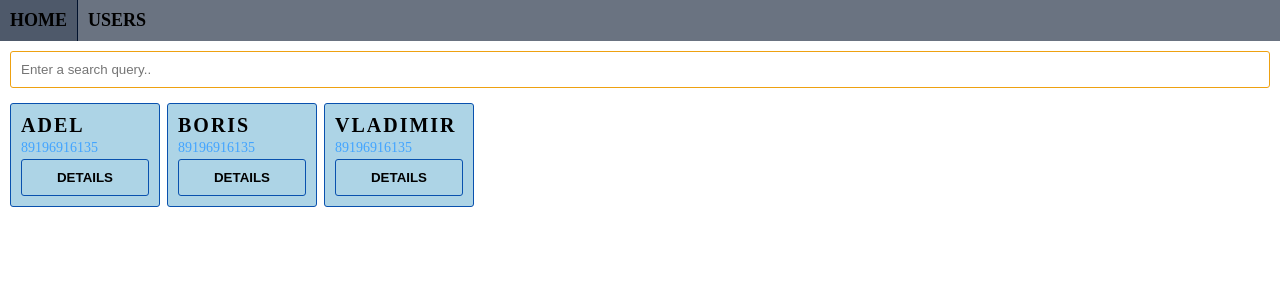
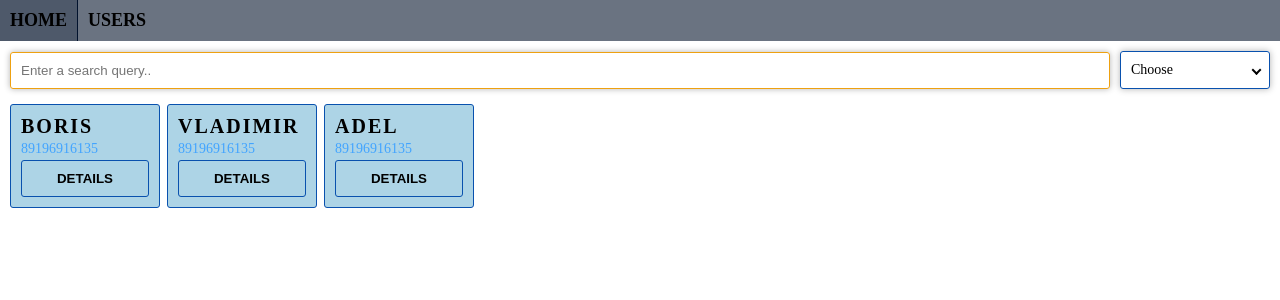
Before and after one commit to basizov/VuePractise, a Vue app in the folder client-side-4/: page /users in a window 1280 px wide. Shown: the top 300 px of the page. Built offline with nearby package versions, Linux system fonts and the light colour scheme.

Commit message:
Dropdown

```diff
--- /dev/null
+++ b/client-side-4/src/components/UIComponents/BaseDropdown.vue
@@ -0,0 +1,128 @@
+<template>
+  <section class="dropdown">
+    <div
+      class="dropdown__header"
+      @click="toggleDropDown"
+    >{{ selectedItem }}</div>
+    <div class="dropdown__items" :class="{
+      'dropdown__items-active': showDropdown
+    }">
+      <div
+        class="dropdown__item"
+        v-for="item in itemsWithoutChoosen"
+        :key="item.name"
+        @click="chooseItem(item)"
+      >{{ item.name }}</div>
+    </div>
+    <div class="dropdown__arrow" :class="{
+      'dropdown__arrow-active': showDropdown
+    }"></div>
+  </section>
+</template>
+
+<script lang='ts'>
+  import { computed, defineComponent, PropType, ref } from "vue";
+  import { IFilter } from '@/models/filter';
+
+  export default defineComponent({
+    name: 'Dropdown',
+    props: {
+      items: {
+        type: Array as PropType<IFilter[]>,
+        required: true
+      }
+    },
+    setup({ items }, { emit }) {
+      const showDropdown = ref(false);
+      const toggleDropDown = () => showDropdown.value = !showDropdown.value;
+      const selectedItem = ref('Choose');
+      const chooseItem = (item: IFilter) => {
+        selectedItem.value = item.name;
+        showDropdown.value = false;
+        emit('changed', item.value);
+      };
+      const propsItems = [{
+        name: 'Choose',
+        value: ''
+      }, ...items];
+      const itemsWithoutChoosen = computed(() => propsItems.filter(i => i.name !== selectedItem.value));
+
+      return {
+        showDropdown,
+        toggleDropDown,
+        selectedItem,
+        itemsWithoutChoosen,
+        chooseItem
+      }
+    }
+  });
+</script>
+
+<style lang='scss' scoped>
+  .dropdown {
+    cursor: pointer;
+    position: relative;
+    min-width: 150px;
+    &__header {
+      overflow: hidden;
+      outline: none;
+      padding: 1rem;
+      border: .1rem solid hsl(214, 90%, 36%);
+      box-shadow: 0 0 .5em rgba(0, 0, 0, .3);
+      border-radius: .3rem;
+      transition: background-color .25s linear;
+      &:hover {
+        background-color: hsl(214, 90%, 36%);
+      }
+    }
+    &__items {
+      z-index: -1;
+      opacity: 0;
+      position: absolute;
+      left: 0;
+      top: 50%;
+      border: .1rem solid hsl(214, 90%, 36%);
+      border-radius: .3rem;
+      box-shadow: 0 0 .5em rgba(0, 0, 0, .3);
+      width: 100%;
+      transition: opacity .25s linear, top .25s linear, z-index .25s linear;
+      &-active {
+        opacity: 1;
+        z-index: 0;
+        top: calc(100% + .3rem);
+      }
+    }
+    &__item {
+      padding: 1rem;
+      transition: background-color .25s linear;
+      &:hover {
+        background-color: hsl(214, 90%, 36%);
+      }
+    }
+    &__arrow {
+      position: absolute;
+      top: 0;
+      right: 0;
+      width: 3rem;
+      height: 100%;
+      pointer-events: none;
+      &:after {
+        content: '';
+        position: absolute;
+        top: 50%;
+        right: 1rem;
+        width: .7rem;
+        height: .7rem;
+        border-top: .2rem solid hsl(0, 0%, 0%);
+        border-right: .2rem solid hsl(0, 0%, 0%);
+        transform: translateY(-50%) rotate(135deg);
+        transition: transform .25s linear;
+      }
+      &-active {
+        &:after {
+          transform: translateY(-50%) rotate(-45deg);
+        }
+      }
+    }
+  }
+</style>
--- a/client-side-4/src/components/UIComponents/BaseInput.vue
+++ b/client-side-4/src/components/UIComponents/BaseInput.vue
@@ -35,6 +35,7 @@
     outline: none;
     padding: 1rem;
     background-color: transparent;
+    box-shadow: 0 0 .5em rgba(0, 0, 0, .3);
     border-radius: .3rem;
     min-width: 7.5rem;
     border: .1rem solid hsl(214, 90%, 36%);
--- a/client-side-4/src/components/index.ts
+++ b/client-side-4/src/components/index.ts
@@ -3,11 +3,13 @@ import UserList from '@/components/UserList.vue'
 import UserItem from '@/components/UserItem.vue'
 import BaseButton from '@/components/UIComponents/BaseButton.vue'
 import BaseInput from '@/components/UIComponents/BaseInput.vue'
+import BaseDropdown from '@/components/UIComponents/BaseDropdown.vue'
 
 export default  [
   Navigation,
   BaseButton,
   BaseInput,
+  BaseDropdown,
   UserList,
   UserItem
 ];
--- /dev/null
+++ b/client-side-4/src/models/filter.ts
@@ -0,0 +1,6 @@
+export interface  IFilter {
+  name: string;
+  value: string;
+}
+
+export type FilterTypeAlias = '' | "" | 'name' | 'phone' | 'username';
--- a/client-side-4/src/models/user.ts
+++ b/client-side-4/src/models/user.ts
@@ -1,7 +1,8 @@
 export interface  IUser {
-  id: number;
+  id: string;
   name: string;
   username: string;
   email: string;
   phone: string;
+  [key: string]: string;
 };
--- a/client-side-4/src/routes/UserListPath.vue
+++ b/client-side-4/src/routes/UserListPath.vue
@@ -1,11 +1,18 @@
 <template>
   <section class="user-list">
+    <div class="user-list__filters">
       <base-input
         v-focus
         v-model="searchQuery"
         class='user-list__search'
         placeholder='Enter a search query..'
       />
+      <dropdown
+        class='user-list__dropdown'
+        :items="items"
+        @changed="changeDropdownSelected"
+      />
+    </div>
     <user-list :users="sortedAndSearchedPosts" />
   </section>
 </template>
@@ -13,27 +20,45 @@
 <script lang='ts'>
   import { computed, defineComponent, PropType, ref } from "vue";
   import { IUser } from '@/models/user';
+  import { FilterTypeAlias, IFilter } from "@/models/filter";
 
   export default defineComponent({
     name: 'UsersPath',
     setup() {
+      const dropdownSelected = ref<FilterTypeAlias>('');
       const searchQuery = ref<string>('');
       const users: IUser[] = [
-        { id: 1, name: 'Boris', phone: '89196916135', email: 'boris.sizov.2001@mail.ru', username: 'barkasOff' },
-        { id: 2, name: 'Vladimir', phone: '89196916135', email: 'boris.sizov.2001@mail.ru', username: 'wronnel' },
-        { id: 3, name: 'Adel', phone: '89196916135', email: 'boris.sizov.2001@mail.ru', username: 'cobara' }
+        { id: '1', name: 'Boris', phone: '89196916135', email: 'boris.sizov.2001@mail.ru', username: 'barkasOff' },
+        { id: '2', name: 'Vladimir', phone: '89196916135', email: 'boris.sizov.2001@mail.ru', username: 'wronnel' },
+        { id: '3', name: 'Adel', phone: '89196916135', email: 'boris.sizov.2001@mail.ru', username: 'cobara' }
       ];
-      const sortedUsers = computed(() => users.sort((f, s) => {
-        return f.name.localeCompare(s.name);
+      const sortedUsers = computed(() => {
+        if (dropdownSelected.value !== '') {
+          return [...users].sort((f, s) => f[dropdownSelected.value].localeCompare(s[dropdownSelected.value]));
+        }
+        return users;
+      });
+      const sortedAndSearchedPosts = computed(() => sortedUsers.value.filter(user => {
+        if (dropdownSelected.value !== '') {
+          return user[dropdownSelected.value].toLowerCase().includes(searchQuery.value.toLowerCase())
+        }
+        return users;
       }));
-      const sortedAndSearchedPosts = computed(() => sortedUsers.value.filter(user => {
-        return user.name.toLowerCase().includes(searchQuery.value.toLowerCase())
-      }));
+      const items: IFilter[] = [
+        { name: 'Name', value: 'name' },
+        { name: 'Phone', value: 'phone' },
+        { name: 'Username', value: 'username' }
+      ];
+      const changeDropdownSelected = (value: FilterTypeAlias) => {
+        dropdownSelected.value = value;
+      }
 
       return {
         searchQuery,
         sortedUsers,
-        sortedAndSearchedPosts
+        sortedAndSearchedPosts,
+        items,
+        changeDropdownSelected
       };
     }
   });
@@ -42,8 +67,15 @@
 <style lang='scss' scoped>
   .user-list {
     padding: 1rem;
+    &__filters {
+      display: flex;
+      align-items: center;
+    }
     &__search {
       width: 100%;
     }
+    &__dropdown {
+      margin-left: 1rem;
+    }
   }
 </style>
```
Lines whose indentation alone changed are shown as unchanged.
